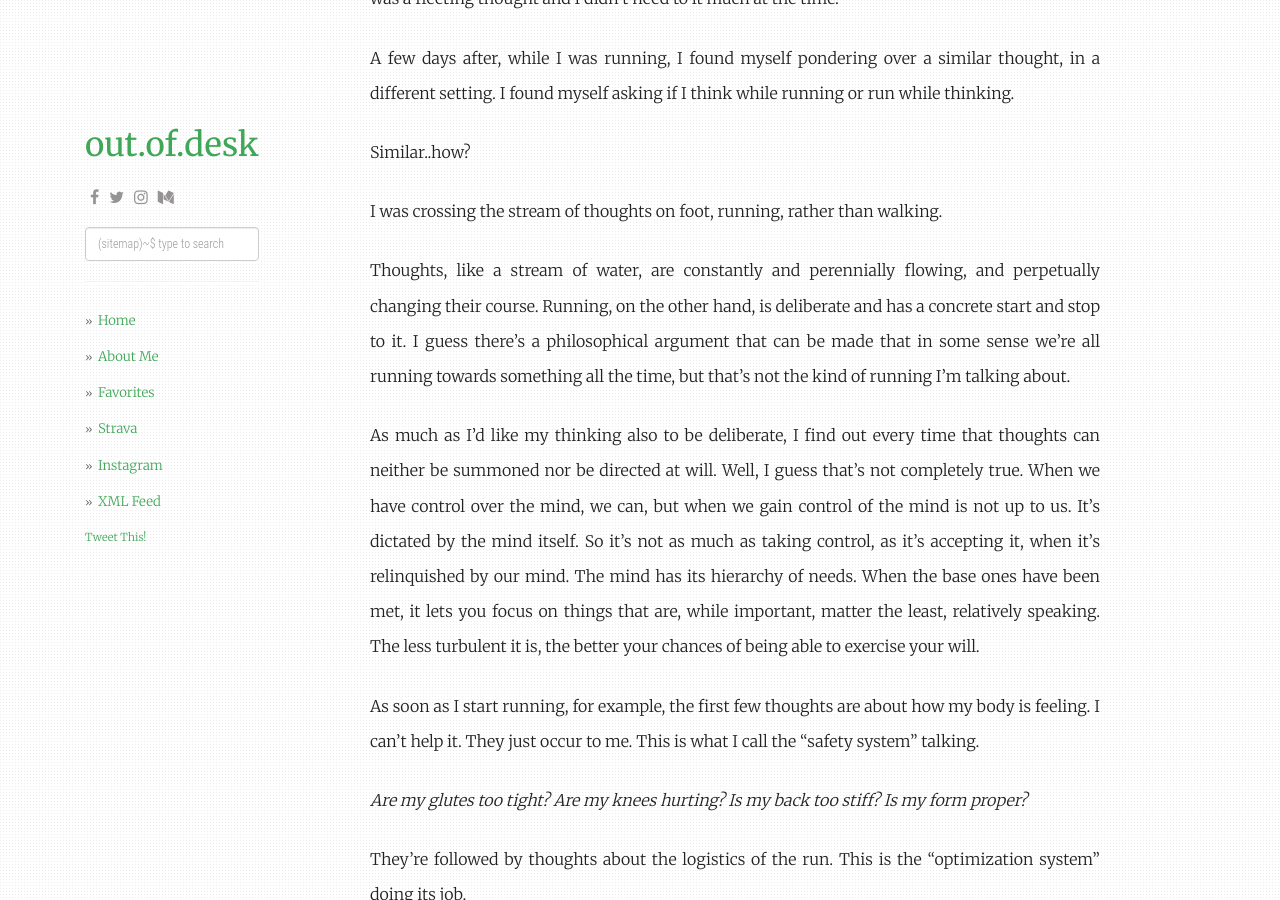
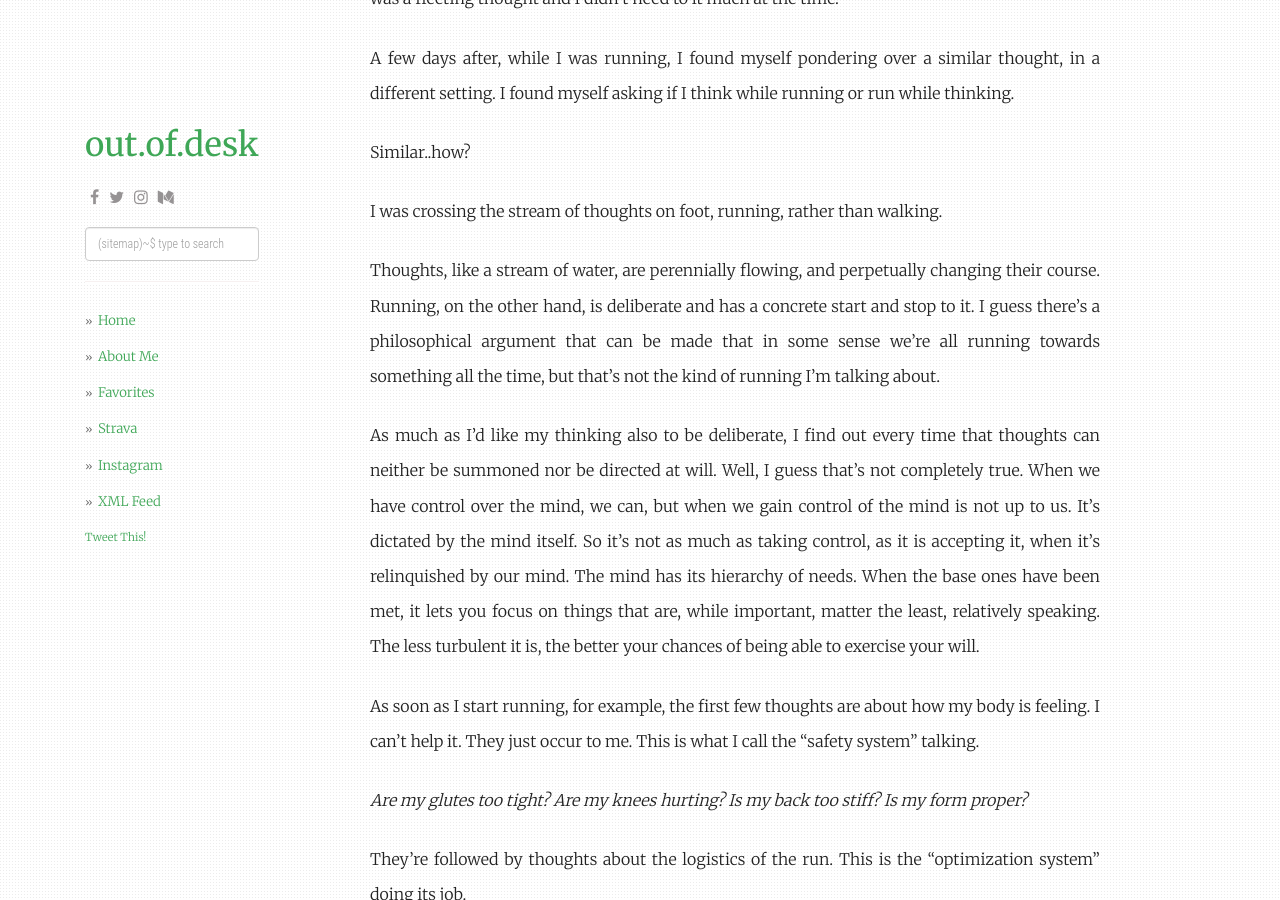
Before and after one commit to outofdesk/outofdesk.github.io, a Jekyll site: the page built from _posts/2021-04-02-runs-in-thoughts-in-runs.md, in a window 1280 px wide and 900 px high, scrolled down 1947 px. Built offline with Jekyll 4.4.1, drawn with Linux system fonts in a browser that asks for light colours; nearby versions of some CDN libraries; comment, search, counter and statistics services are not loaded.

Commit message:
rewrite runs in thoughts

```diff
--- a/_posts/2021-04-02-runs-in-thoughts-in-runs.md
+++ b/_posts/2021-04-02-runs-in-thoughts-in-runs.md
@@ -29,9 +29,9 @@ Similar..how?
 
 I was crossing the stream of thoughts on foot, running, rather than walking.
 
-Thoughts, like a stream of water, are constantly and perennially flowing, and perpetually changing their course. Running, on the other hand, is deliberate and has a concrete start and stop to it. I guess there’s a philosophical argument that can be made that in some sense we’re all running towards something all the time, but that’s not the kind of running I’m talking about.
+Thoughts, like a stream of water, are perennially flowing, and perpetually changing their course. Running, on the other hand, is deliberate and has a concrete start and stop to it. I guess there’s a philosophical argument that can be made that in some sense we’re all running towards something all the time, but that’s not the kind of running I’m talking about.
 
-As much as I'd like my thinking also to be deliberate, I find out every time that thoughts can neither be summoned nor be directed at will. Well, I guess that's not completely true. When we have control over the mind, we can, but when we gain control of the mind is not up to us. It's dictated by the mind itself. So it’s not as much as taking control, as it’s accepting it, when it’s relinquished by our mind. The mind has its hierarchy of needs. When the base ones have been met, it lets you focus on things that are, while important, matter the least, relatively speaking. The less turbulent it is, the better your chances of being able to exercise your will.
+As much as I'd like my thinking also to be deliberate, I find out every time that thoughts can neither be summoned nor be directed at will. Well, I guess that's not completely true. When we have control over the mind, we can, but when we gain control of the mind is not up to us. It's dictated by the mind itself. So it’s not as much as taking control, as it is accepting it, when it’s relinquished by our mind. The mind has its hierarchy of needs. When the base ones have been met, it lets you focus on things that are, while important, matter the least, relatively speaking. The less turbulent it is, the better your chances of being able to exercise your will.
 
 As soon as I start running, for example, the first few thoughts are about how my body is feeling. I can't help it. They just occur to me. This is what I call the “safety system” talking.
 
```
Also changed, not shown: 3 other files.
